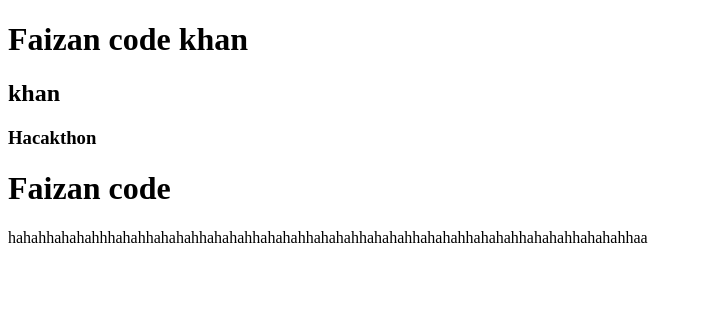
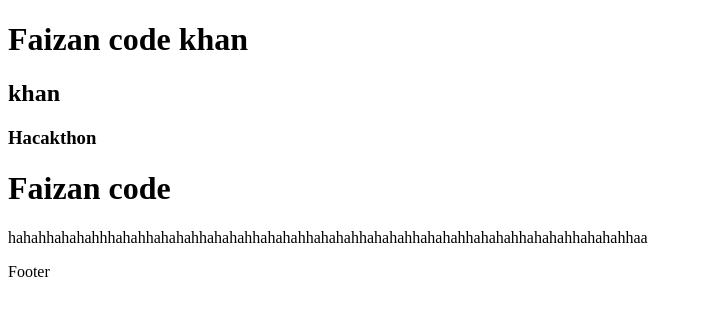
Before and after one commit to Muhammmad-Hassan/collabofDevDudes, a React (Vite) app: page / in a window 1280 px wide. Shown: the top 316 px of the page, without its empty margins (0-702 px from the left). Built offline with nearby package versions, Linux system fonts and the light colour scheme.

Commit message:
added footer

```diff
--- a/src/App.jsx
+++ b/src/App.jsx
@@ -1,3 +1,4 @@
+import Footer from "./components/Footer"
 
 function App() {
 
@@ -9,6 +10,7 @@
       <h3>Hacakthon</h3>
       <h1>Faizan code</h1>
       <p>hahahhahahahhhahahhahahahhahahahhahahahhahahahhahahahhahahahhahahahhahahahhahahahhaa</p>
+      <Footer/>
     </>
   )
 }
--- /dev/null
+++ b/src/components/Footer.jsx
@@ -0,0 +1,9 @@
+import React from 'react'
+
+function Footer() {
+  return (
+    <div>Footer</div>
+  )
+}
+
+export default Footer
```
